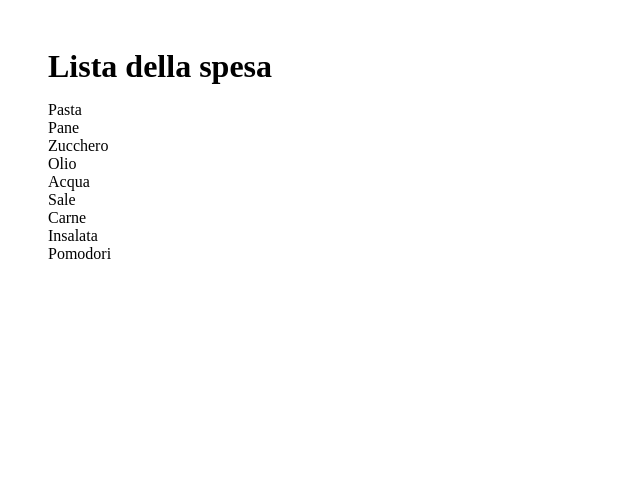
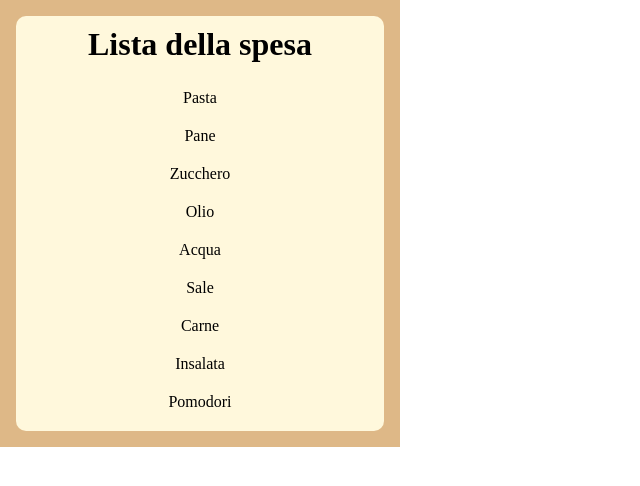
Before and after one commit to dunzolo/js-lista-spesa, a plain HTML site: page index.html in a window 1280 px wide. Shown: the whole page, without its empty margins (0-640 px from the left). Drawn offline with Linux system fonts and the light colour scheme.

Commit message:
added style

```diff
--- a/css/style.css
+++ b/css/style.css
@@ -5,7 +5,16 @@
 }
 
 .container{
-    padding: 3rem;
+    padding: 1rem;
+    text-align: center;
+    width: 400px;
+    background: burlywood;
+}
+
+.col{
+    background: cornsilk;
+    border-radius: 10px;
+    padding: 10px 0px;
 }
 
 h1{
@@ -15,3 +24,7 @@ h1{
 .unstyled-list{
     list-style-type: none;
 }
+
+ul li{
+    padding: 10px;
+}
--- a/index.html
+++ b/index.html
@@ -9,10 +9,12 @@
     </head>
     <body>
         <div class="container">
-            <h1>Lista della spesa</h1>
-            <ul class="unstyled-list">
+            <div class="col">
+                <h1>Lista della spesa</h1>
+                <ul class="unstyled-list">
 
-            </ul>
+                </ul>
+            </div>
         </div>
         <script src="./js/script.js"></script>
     </body>
```
